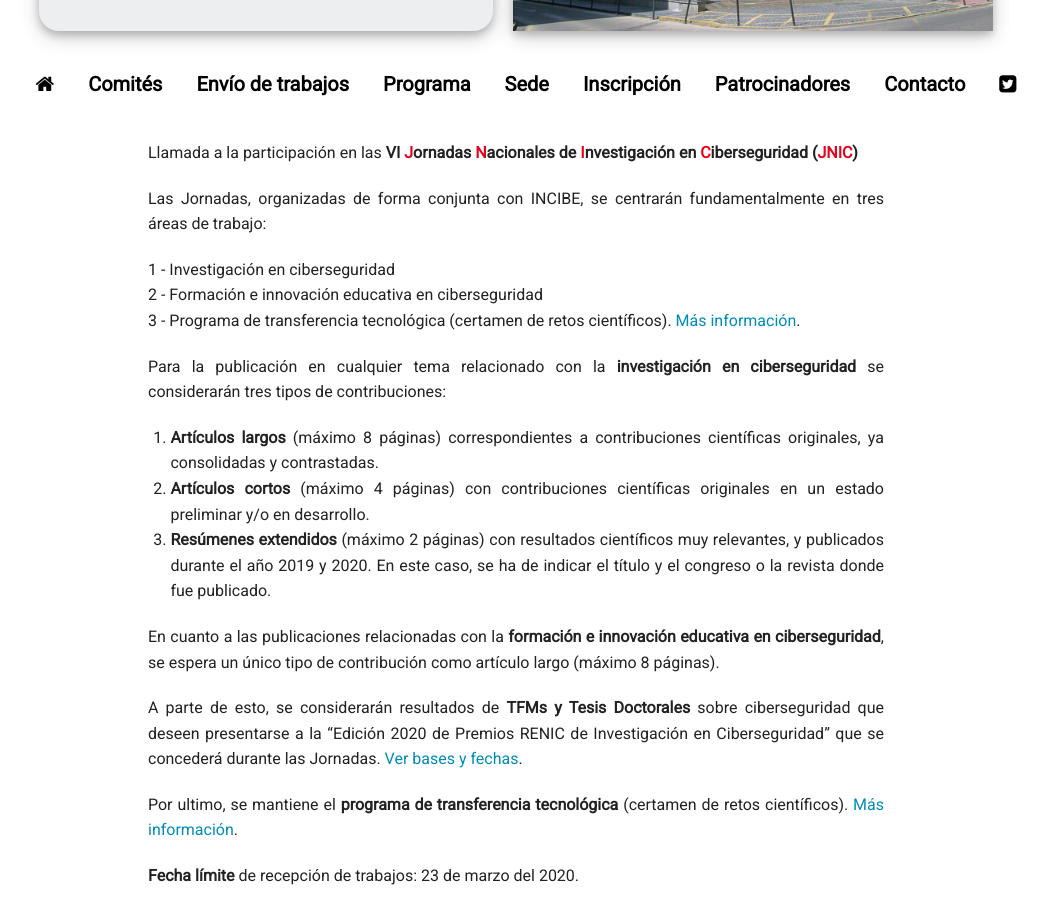
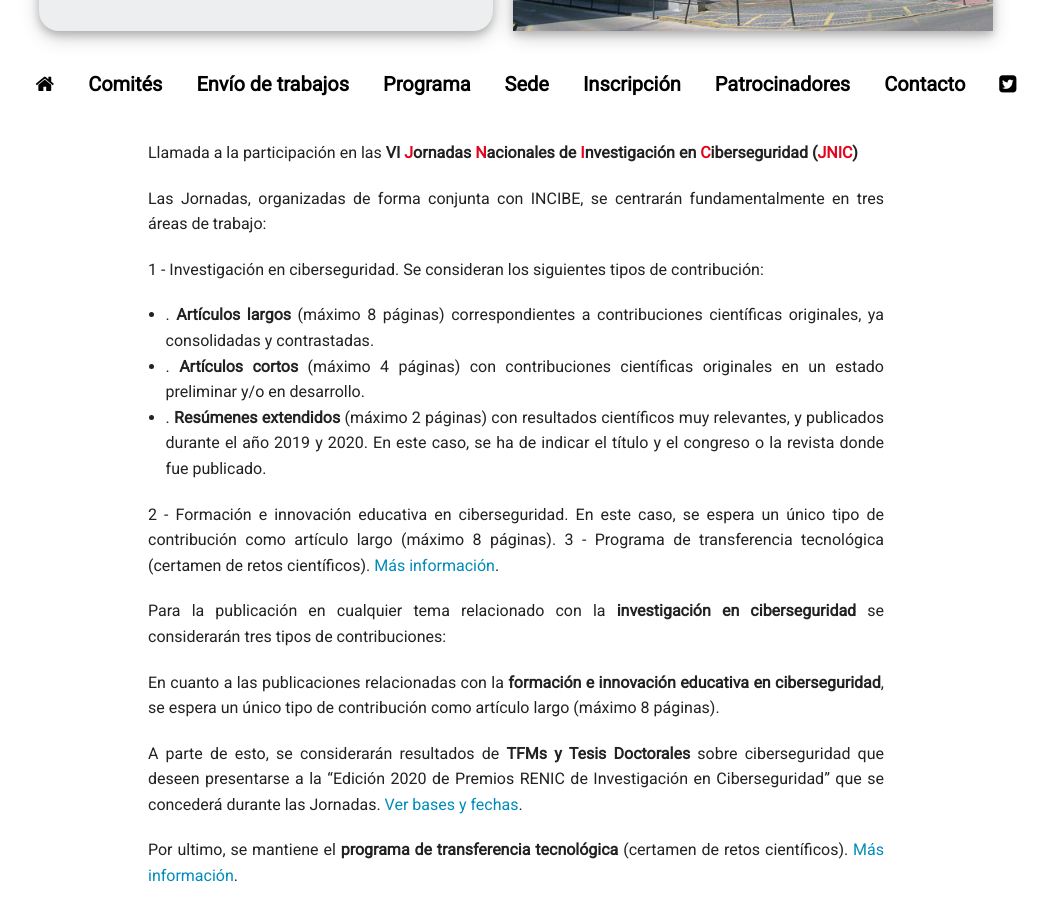
Before and after one commit to jnic2020/jnic2021.github.io, a Jekyll site: the page built from trabajos.md, in a window 1280 px wide and 900 px high, scrolled down 309 px. Shown: the whole window, without its empty margins (124-1172 px from the left). Built offline with Jekyll 4.4.1, drawn with Linux system fonts in a browser that asks for light colours; nearby versions of some CDN libraries.

Commit message:
Trabajos

```diff
--- a/trabajos.md
+++ b/trabajos.md
@@ -9,15 +9,17 @@ Llamada a la participación en las <b>VI <span style="color:#e3041e">J</span>orn
 
 Las Jornadas, organizadas de forma conjunta con INCIBE, se centrarán fundamentalmente en tres áreas de trabajo:
 
-1 - Investigación en ciberseguridad
-2 - Formación e innovación educativa en ciberseguridad
+1 - Investigación en ciberseguridad. Se consideran los siguientes tipos de contribución:
+
+* . __Artículos largos__ (máximo 8 páginas) correspondientes a contribuciones científicas originales, ya consolidadas y contrastadas.
+* . __Artículos cortos__ (máximo 4 páginas) con contribuciones científicas originales en un estado preliminar y/o en desarrollo.
+* . __Resúmenes extendidos__ (máximo 2 páginas) con resultados científicos muy relevantes, y publicados durante el año 2019 y 2020. En este caso, se ha de indicar el título y el congreso o la revista donde fue publicado.
+
+2 - Formación e innovación educativa en ciberseguridad. En este caso, se espera un único tipo de contribución como artículo largo (máximo 8 páginas).
 3 - Programa de transferencia tecnológica (certamen de retos científicos). [Más información](https://transferencia.jnic.es/edicion-2019-20).
 
 Para la publicación en cualquier tema relacionado con la __investigación en ciberseguridad__ se considerarán tres tipos de contribuciones:
 
-1. __Artículos largos__ (máximo 8 páginas) correspondientes a contribuciones científicas originales, ya consolidadas y contrastadas.
-2. __Artículos cortos__ (máximo 4 páginas) con contribuciones científicas originales en un estado preliminar y/o en desarrollo.
-3. __Resúmenes extendidos__ (máximo 2 páginas) con resultados científicos muy relevantes, y publicados durante el año 2019 y 2020. En este caso, se ha de indicar el título y el congreso o la revista donde fue publicado.
 
 En cuanto a las publicaciones relacionadas con la __formación e innovación educativa en ciberseguridad__, se espera un único tipo de contribución como artículo largo (máximo 8 páginas).
 
```
